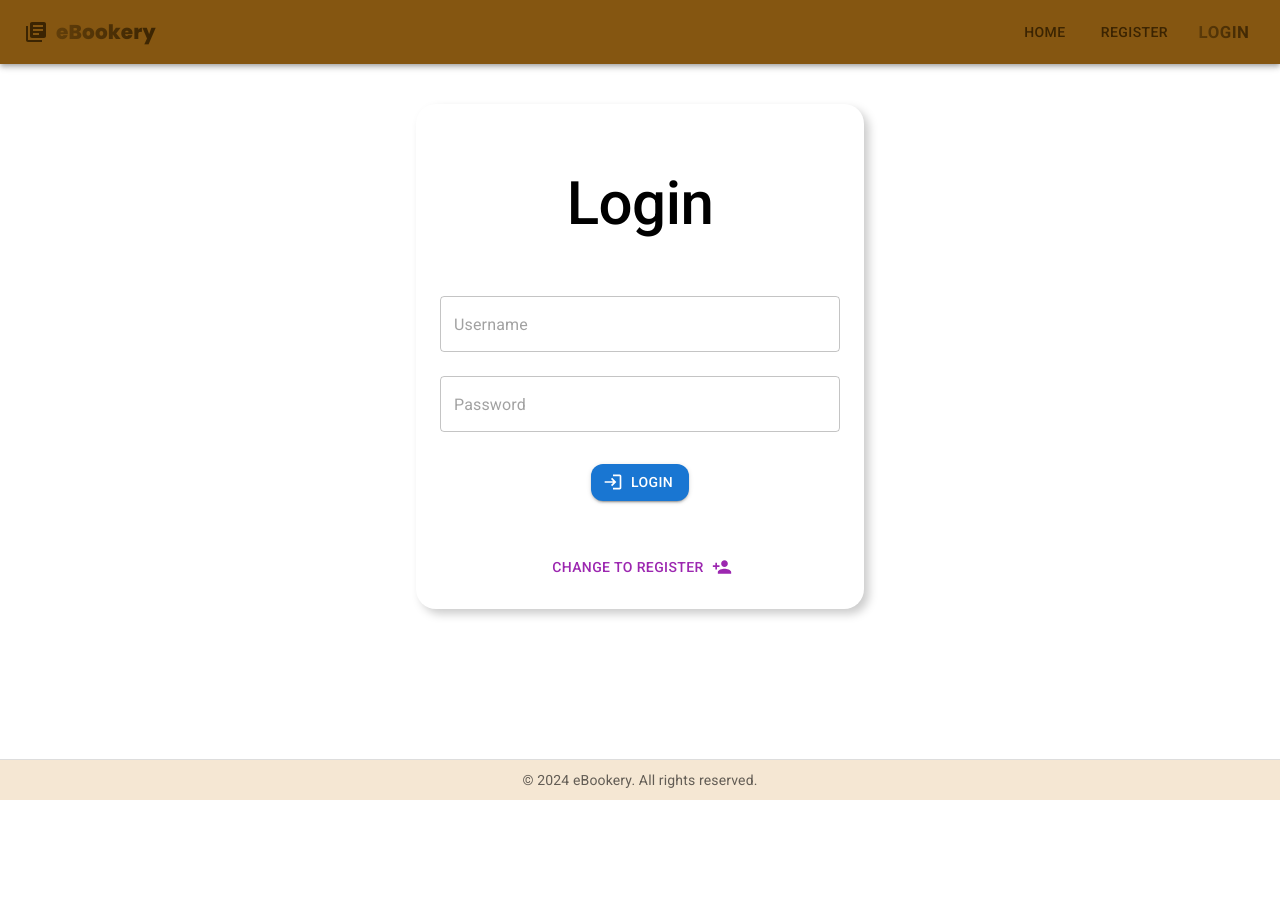
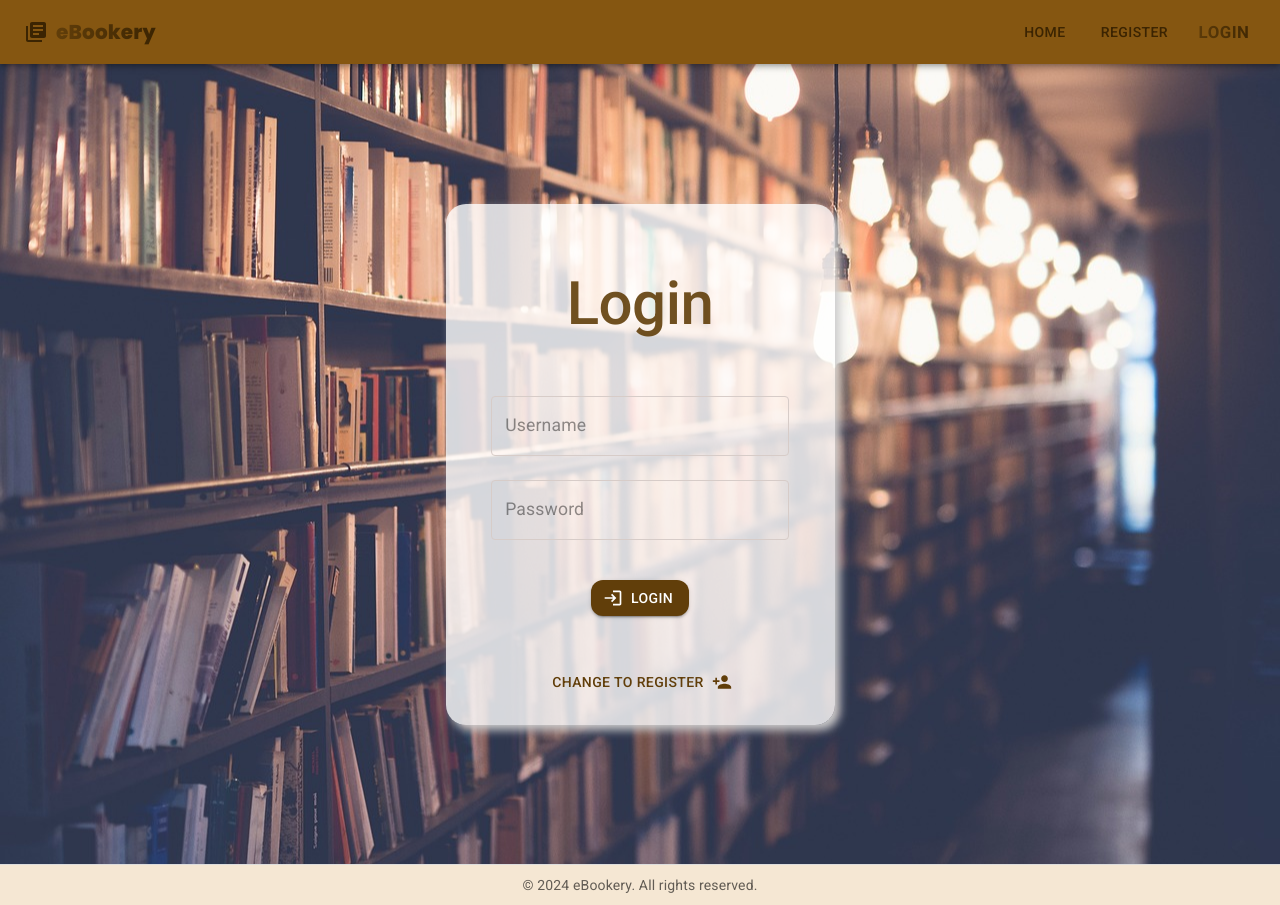
Before and after one commit to SajiniWeerasinghe/SajiniWeerasinghe-eBookery--e-library-management-system, a React (Create React App) app in the folder frontend/: page /login in a window 1280 px wide. Before the commit the page ends 800 px from the top, so only its background shows below. Built offline with nearby package versions, Linux system fonts and the light colour scheme.

Commit message:
update | login page

```diff
--- a/frontend/src/components/Login.jsx
+++ b/frontend/src/components/Login.jsx
@@ -6,9 +6,10 @@ import { Box, Button, TextField, Typography } from "@mui/material";
 import LoginIcon from "@mui/icons-material/Login";
 import PersonAddIcon from "@mui/icons-material/PersonAdd";
 import { toast } from "react-toastify";
+import backgroundImage from "../images/back2.jpg"; // Make sure the path is correct
 
 const Login = () => {
-  const [username, setUsername] = useState("") ;
+  const [username, setUsername] = useState("");
   const [password, setPassword] = useState("");
   const { role, dispatch } = useContext(AppContext);
   const navigate = useNavigate();
@@ -33,30 +34,42 @@ const Login = () => {
       navigate(`/${res.data.user.role}`);
       toast.success("Login successful!");
     } catch (err) {
-      const errorMessage =
-        err.response?.data?.msg || "Error during login";
+      const errorMessage = err.response?.data?.msg || "Error during login";
       console.error(err);
       toast.error(errorMessage);
     }
   };
 
   return (
-    <div>
+    <Box
+      style={{
+        backgroundImage: `url(${backgroundImage})`,
+        backgroundSize: "cover",
+        backgroundPosition: "center",
+        height: "100vh",
+        display: "flex",
+        alignItems: "center",
+        justifyContent: "center",
+      }}
+    >
       <form onSubmit={handleSubmit}>
         <Box
-          sx={{ ":hover": { boxShadow: "10px 10px 20px #ccc" } }}
+          sx={{
+            ":hover": { boxShadow: "10px 10px 15px #ccc" },
+          }}
           display="flex"
           flexDirection={"column"}
-          maxWidth={400}
+          maxWidth={600}
           alignItems={"center"}
           justifyContent={"center"}
           margin={"auto"}
-          marginTop={5}
-          padding={3}
+          paddingX={10} // Right and left padding
+          paddingY={3} // Existing padding for top and bottom
           borderRadius={5}
           boxShadow={"5px 5px 10px #ccc"}
+          backgroundColor="rgba(255, 255, 255, 0.8)"
         >
-          <Typography variant="h2" padding={5} fontWeight="500">
+          <Typography variant="h2" padding={5} fontWeight="500" color={"rgb(97, 62, 10,0.9)"}>
             Login
           </Typography>
           <TextField
@@ -68,6 +81,27 @@ const Login = () => {
             onChange={(e) => setUsername(e.target.value)}
             fullWidth
             required
+            sx={{
+              width: "130%", // Takes up full width
+              "& .MuiInputBase-root": {
+                color: "black",
+                fontSize: "1.1rem", // Slightly increased font size
+                height: "60px", // Increased height of text field
+
+                // Light brown text color
+              },
+              "& .MuiOutlinedInput-root": {
+                "& fieldset": {
+                  borderColor: "#d7ccc8", // Light brown border color
+                },
+                "&:hover fieldset": {
+                  borderColor: "#a1887f", // Darker brown on hover
+                },
+                "&.Mui-focused fieldset": {
+                  borderColor: "#795548", // Darker brown when focused
+                },
+              },
+            }}
           />
           <TextField
             margin="normal"
@@ -78,10 +112,39 @@ const Login = () => {
             onChange={(e) => setPassword(e.target.value)}
             fullWidth
             required
+            sx={{
+              width: "130%", // Increased width of text field
+              marginBottom: 2, // Extra spacing between text fields
+              "& .MuiInputBase-root": {
+                color: "black", // Light brown text color
+                fontSize: "1.1rem", // Slightly increased font size
+                height: "60px", // Increased height of text field
+              },
+              "& .MuiOutlinedInput-root": {
+                "& fieldset": {
+                  borderColor: "#d7ccc8", // Light brown border color
+                  color: "black",
+                },
+                "&:hover fieldset": {
+                  borderColor: "#a1887f", // Darker brown on hover
+                },
+                "&.Mui-focused fieldset": {
+                  borderColor: "#795548", // Darker brown when focused
+                },
+              },
+            }}
           />
           <Button
             startIcon={<LoginIcon />}
-            sx={{ marginTop: 3, borderRadius: 3 }}
+            sx={{
+              marginTop: 3,
+              borderRadius: 3 ,
+              backgroundColor: " #613e0a",
+              ":hover":
+              {
+                backgroundColor: " #3b2402", // Darker brown on hover
+              },
+            }}
             variant="contained"
             color="primary"
             type="submit"
@@ -91,7 +154,10 @@ const Login = () => {
           <Link to="/register">
             <Button
               endIcon={<PersonAddIcon />}
-              sx={{ marginTop: 6, borderRadius: 3 }}
+              sx={{ marginTop: 6, borderRadius: 3,color: "#613e0a", // Brown color
+                ":hover": {
+                  color: "#3b2402", // Darker brown on hover
+                }, }}
               color="secondary"
             >
               Change to Register
@@ -99,7 +165,7 @@ const Login = () => {
           </Link>
         </Box>
       </form>
-    </div>
+    </Box>
   );
 };
 
```
